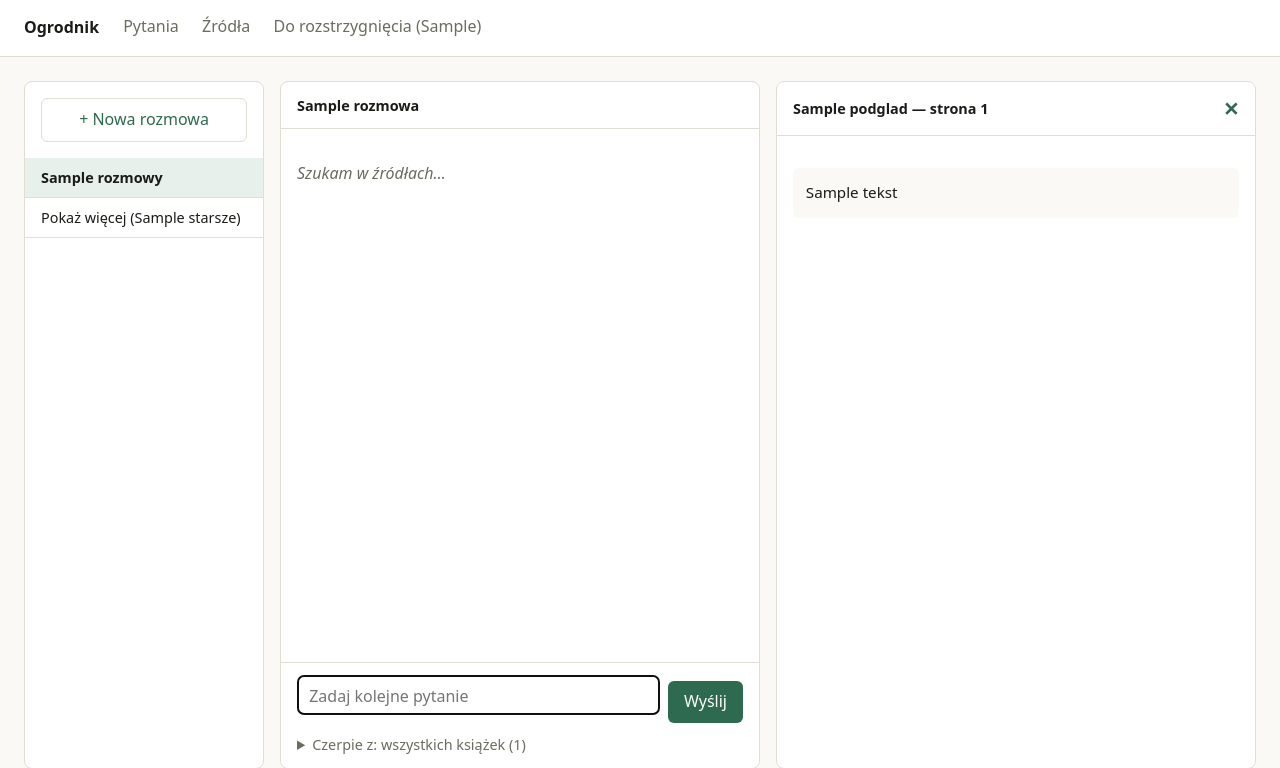
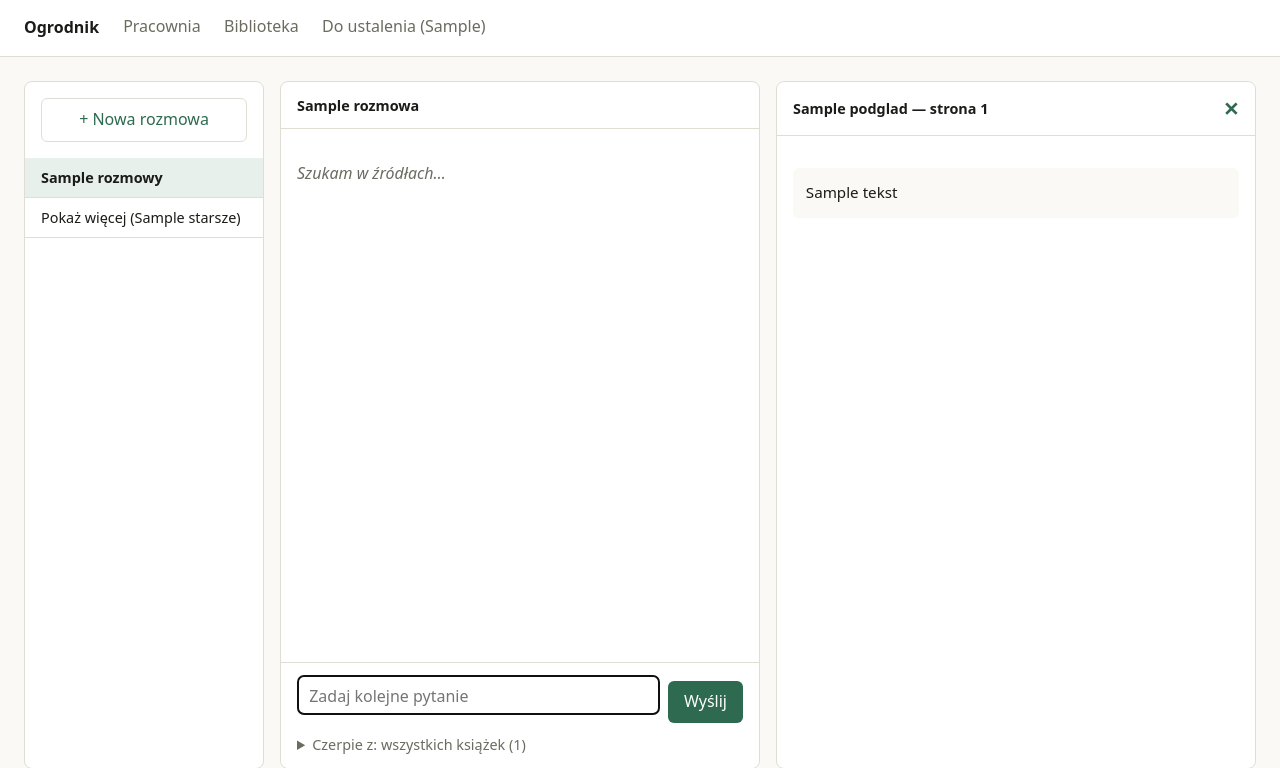
Before and after one commit to Dzirx/ogrodnikv4, a FastAPI app: template app/api/templates/chat.html in a window 1280 px wide. Shown: the top 768 px of the page. Run offline with FastAPI, Linux system fonts and the light colour scheme; the template is opened without the code that fills it: most values are stand-ins (such as "Sample title", 1, 10 or a date in 2020).

Commit message:
Nazwy zakładek: Pracownia, Biblioteka, Do ustalenia
Pytania -> Pracownia, Źródła -> Biblioteka, Do rozstrzygnięcia -> Do ustalenia.
Zmienione wszędzie, gdzie zakładka jest nazwana po imieniu (pasek nawigacji,
tytuły stron, dwa odnośniki tekstowe wskazujące na konkretną zakładkę) -
nie tam, gdzie "źródła"/"rozstrzygnięcie" to zwykłe słowo w zdaniu, nie nazwa
zakładki (np. "Źródła:" pod odpowiedzią, "Źródła się zgadzają").

Co-Authored-By: Claude Sonnet 5 <noreply@anthropic.com>

```diff
--- a/app/api/templates/base.html
+++ b/app/api/templates/base.html
@@ -69,10 +69,10 @@
 <header>
   <span class="marka">Ogrodnik</span>
   <nav>
-    <a href="/" class="{% if strona == 'pytania' %}aktywny{% endif %}">Pytania</a>
-    <a href="/zrodla" class="{% if strona == 'zrodla' %}aktywny{% endif %}">Źródła</a>
+    <a href="/" class="{% if strona == 'pytania' %}aktywny{% endif %}">Pracownia</a>
+    <a href="/zrodla" class="{% if strona == 'zrodla' %}aktywny{% endif %}">Biblioteka</a>
     <a href="/konflikty" class="{% if strona == 'konflikty' %}aktywny{% endif %}">
-      Do rozstrzygnięcia{% if liczba_konfliktow %} ({{ liczba_konfliktow }}){% endif %}
+      Do ustalenia{% if liczba_konfliktow %} ({{ liczba_konfliktow }}){% endif %}
     </a>
   </nav>
 </header>
--- a/app/api/templates/chat.html
+++ b/app/api/templates/chat.html
@@ -53,7 +53,7 @@
   </script>
 </div>
 {% endmacro %}
-{% block title %}{% if rozmowa %}{{ rozmowa.title }}{% else %}Pytania{% endif %}{% endblock %}
+{% block title %}{% if rozmowa %}{{ rozmowa.title }}{% else %}Pracownia{% endif %}{% endblock %}
 {% block style %}
 <style>
   /* Trzy kolumny: wybór źródeł, rozmowa, podgląd strony źródła.
@@ -189,7 +189,7 @@
           <p><button type="submit">Zapytaj</button></p>
         </form>
         {% else %}
-        <p class="pusto">Najpierw dodaj źródło w zakładce <a href="/zrodla">Źródła</a>.</p>
+        <p class="pusto">Najpierw dodaj źródło w zakładce <a href="/zrodla">Biblioteka</a>.</p>
         {% endif %}
       {% else %}
         {% for w in wiadomosci %}
@@ -242,7 +242,7 @@
                   {#- Wartosc rozstrzygnieta przez czlowieka nie dostaje odnosnika do
                       ksiazki, bo ksiazka mowi co innego. Zamiast numeru stoi przy niej
                       slowo, ktore mowi wprost, skad sie wziela. -#}
-                  {%- if czesc.ustalenie %}<span class="ustalenie" title="{{ czesc.ustalenie }} — rozstrzygnięte w zakładce Do rozstrzygnięcia">ustalenie</span>{% endif -%}
+                  {%- if czesc.ustalenie %}<span class="ustalenie" title="{{ czesc.ustalenie }} — rozstrzygnięte w zakładce Do ustalenia">ustalenie</span>{% endif -%}
                 {%- endfor -%}
               </p>
               {% endif %}
--- a/app/api/templates/konflikty.html
+++ b/app/api/templates/konflikty.html
@@ -1,7 +1,7 @@
 {% extends "base.html" %}
-{% block title %}Do rozstrzygnięcia{% endblock %}
+{% block title %}Do ustalenia{% endblock %}
 {% block content %}
-<h1>Do rozstrzygnięcia</h1>
+<h1>Do ustalenia</h1>
 <p class="podpowiedz">Twoje źródła podają tu różne wartości tej samej rzeczy.
 Program nie wybiera za Ciebie — zdecyduj, co obowiązuje. To jedyne miejsce, w którym o coś pyta.</p>
 
--- a/app/api/templates/zrodla.html
+++ b/app/api/templates/zrodla.html
@@ -1,5 +1,5 @@
 {% extends "base.html" %}
-{% block title %}Źródła{% endblock %}
+{% block title %}Biblioteka źródeł{% endblock %}
 {% block style %}
 <style>
   .podglowek { color: var(--przygaszony); max-width: 46rem; margin: 0 0 1.2rem; }
```
